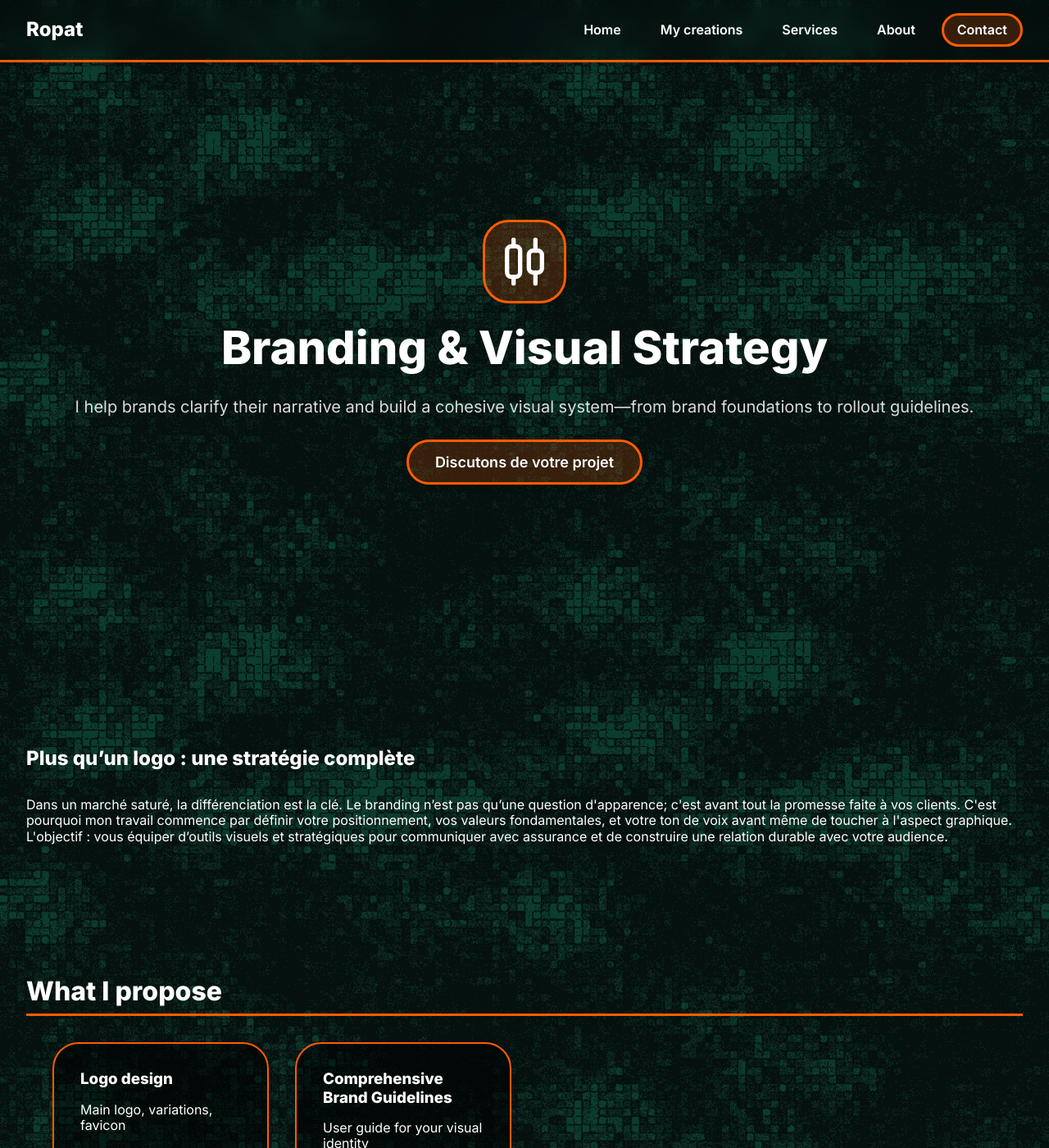
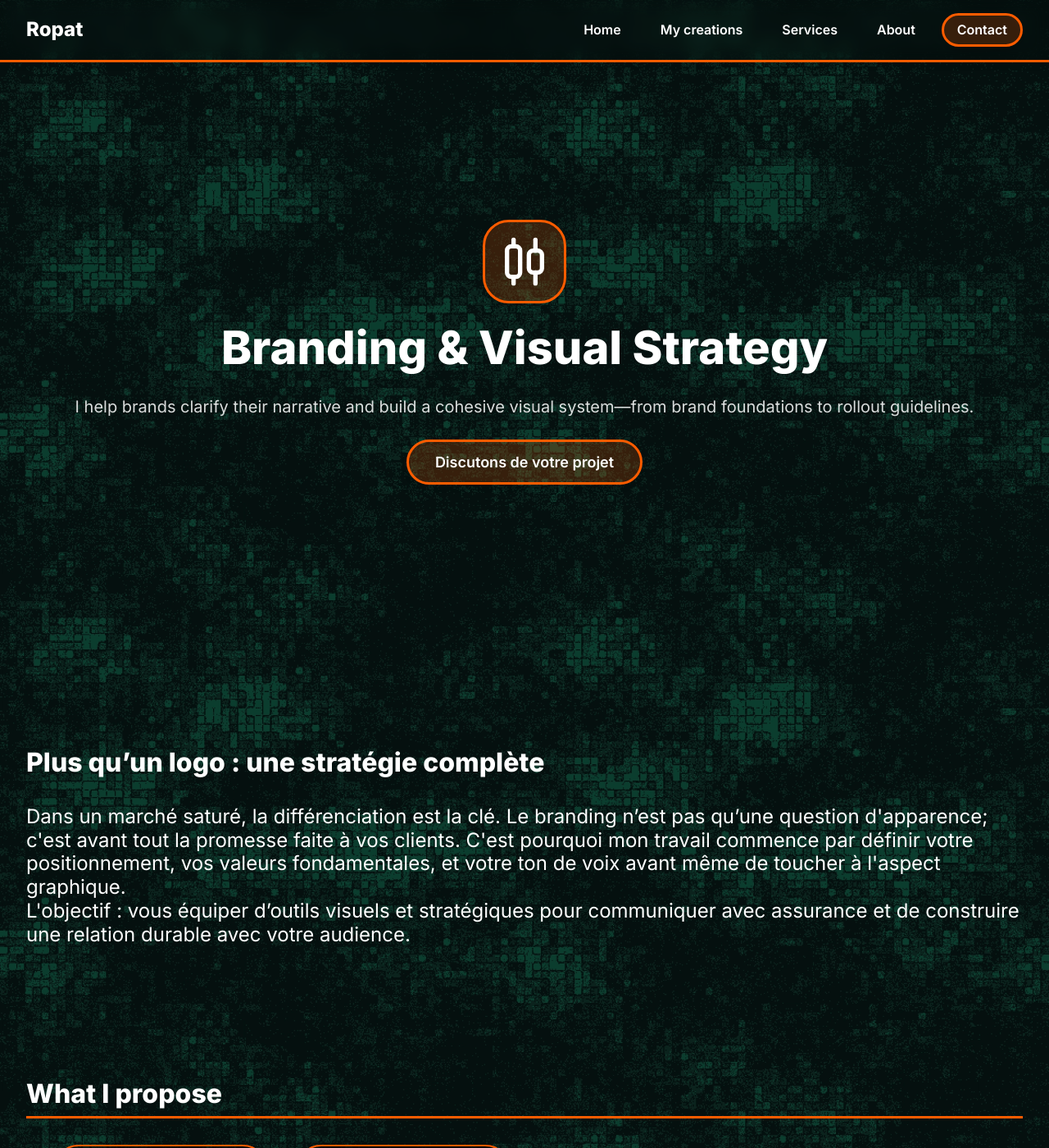
Before and after one commit to 7Nautilus/ropat-portfolio, a Jekyll site: the page built from en/services/branding-strategy.html, in a window 1280 px wide and 1400 px high. Shown: the whole window at 82% size. Built offline with Jekyll 4.4.1, drawn with Linux system fonts in a browser that asks for light colours.

Commit message:
test css

```diff
--- a/_includes/service-main.html
+++ b/_includes/service-main.html
@@ -61,9 +61,9 @@
       <a class="cta" href="{{ hero_cta_url }}">{{ hero_cta_text }}</a>
     </section>
     <!-- SECTION TEST -->
-    <section>
-      <h2>Plus qu’un logo : une stratégie complète</h2>
-      <div>
+    <section class="service-main-description">
+      <h2 class="service-main-title">Plus qu’un logo : une stratégie complète</h2>
+      <div class="service-main-text-placeholder">
         <p>Dans un marché saturé, la différenciation est la clé. Le branding n’est pas qu’une question d'apparence; c'est avant tout la promesse faite à vos clients. C'est pourquoi mon travail commence par définir votre positionnement, vos valeurs fondamentales, et votre ton de voix avant même de toucher à l'aspect graphique.</p>
         <p>L'objectif : vous équiper d’outils visuels et stratégiques pour communiquer avec assurance et de construire une relation durable avec votre audience.</p>
       </div>
--- a/assets/css/style.css
+++ b/assets/css/style.css
@@ -784,6 +784,18 @@ main {
    SERVICES SECTION
    ============================================ */
 
+.service-main-description {
+  display: flex;
+}
+
+.service-main-title {
+  font-size: xx-large;
+}
+
+.service-main-text-placeholder {
+  font-size: x-large;
+}
+
 .service-card {
   display: flex;
   flex-direction: column;
```
